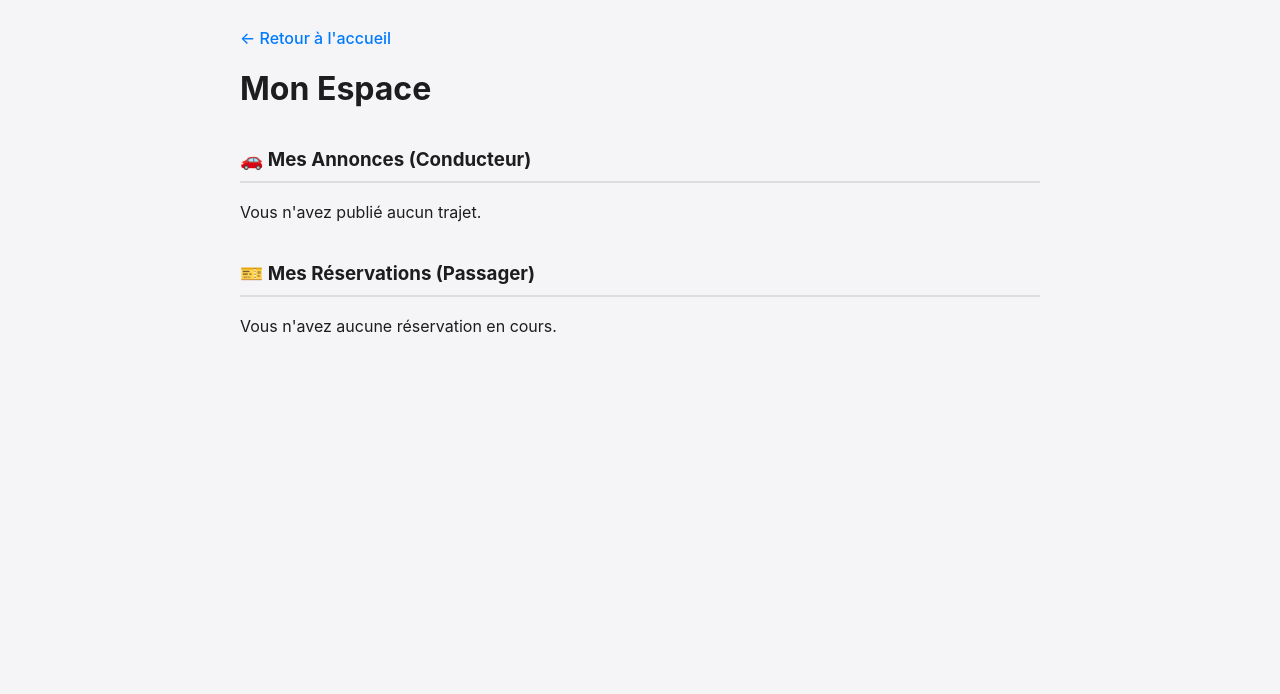
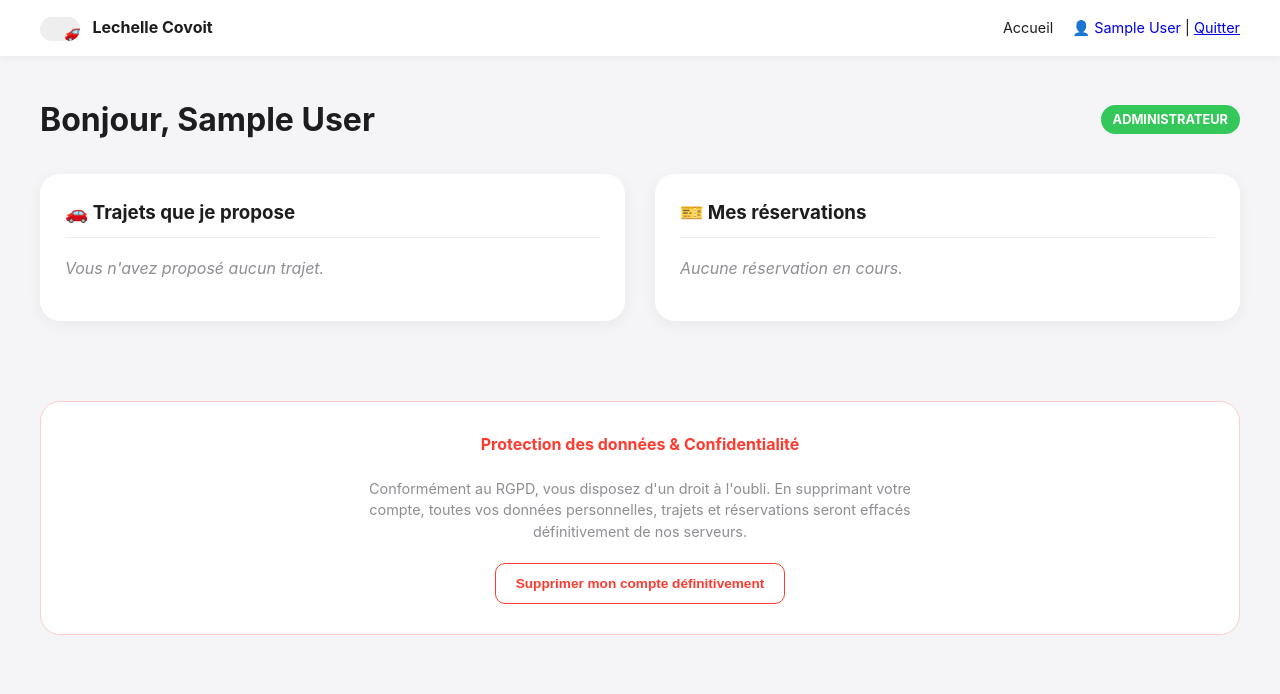
Before and after one commit to rahultankhiwale05/lechcovo, a Flask app: template templates/my_account.html in a window 1280 px wide. Shown: the top 694 px of the page. Run offline with Flask 3, Linux system fonts and the light colour scheme; the template is opened without the code that fills it, so the values that code supplies are empty; the visitor is signed in with stand-in values (Sample User, id 1); some libraries are stand-ins or nearby versions.

Commit message:
updated my account to have account suppresssion

```diff
--- a/templates/my_account.html
+++ b/templates/my_account.html
@@ -1,60 +1,68 @@
-<!DOCTYPE html>
-<html lang="fr">
-<head>
-    <meta charset="UTF-8">
-    <title>Mon Historique - Lechelle Covoit</title>
-    <meta name="viewport" content="width=device-width, initial-scale=1">
-    <style>
-        body { font-family: -apple-system, sans-serif; background: #f5f5f7; padding: 20px; color: #1d1d1f; }
-        .container { max-width: 800px; margin: 0 auto; }
-        .section-title { margin-top: 40px; border-bottom: 2px solid #ddd; padding-bottom: 10px; }
-        .card { background: white; padding: 20px; border-radius: 15px; margin-bottom: 15px; box-shadow: 0 2px 10px rgba(0,0,0,0.05); display: flex; justify-content: space-between; align-items: center; }
-        .archived { opacity: 0.5; background: #fafafa; }
-        .status-badge { font-size: 0.7em; padding: 4px 8px; border-radius: 6px; font-weight: bold; }
-        .status-confirmed { background: #e3f2fd; color: #007aff; }
-        .status-waiting { background: #fff3e0; color: #ef6c00; }
-        .btn-cancel { color: #ff3b30; text-decoration: none; font-weight: 600; font-size: 0.9em; }
-    </style>
-</head>
-<body>
-    <div class="container">
-        <a href="/" style="text-decoration:none; color:#007aff; font-weight:500;">← Retour à l'accueil</a>
-        <h1>Mon Espace</h1>
+{% extends "base.html" %}
+{% block title %}Mon Espace - Lechelle Covoit{% endblock %}
 
-        <h3 class="section-title">🚗 Mes Annonces (Conducteur)</h3>
+{% block content %}
+<div class="container" style="padding-top: 40px; padding-bottom: 60px;">
+    <div style="display: flex; justify-content: space-between; align-items: center; margin-bottom: 30px;">
+        <h1 style="margin: 0;">Bonjour, {{ current_user.name }}</h1>
+        {% if current_user.is_admin %}
+            <span style="background: #34c759; color: white; padding: 5px 12px; border-radius: 20px; font-size: 0.8em; font-weight: bold;">ADMINISTRATEUR</span>
+        {% endif %}
+    </div>
+
+    <div style="display: grid; grid-template-columns: repeat(auto-fit, minmax(350px, 1fr)); gap: 30px;">
+
+        <div style="background: white; padding: 25px; border-radius: 20px; box-shadow: 0 4px 15px rgba(0,0,0,0.05);">
+            <h3 style="margin-top: 0; border-bottom: 1px solid #eee; padding-bottom: 10px;">🚗 Trajets que je propose</h3>
+            {% if driving %}
                 {% for r in driving %}
-        <div class="card {{ '' if r.active else 'archived' }}">
+                <div style="display: flex; justify-content: space-between; align-items: center; padding: 15px 0; border-bottom: 1px dashed #eee;">
                     <div>
                         <strong>{{ r.departure }} ➔ {{ r.destination }}</strong><br>
-                <small>{{ r.date }} | {{ r.seats }} places</small>
+                        <small style="color: var(--gray);">{{ r.date }} à {{ r.time }}</small>
                     </div>
-            {% if not r.active %}<span style="color:#8e8e93; font-weight:bold;">ARCHIVÉ</span>{% endif %}
+                    <a href="/delete/{{ r.id }}" onclick="return confirm('Archiver ce trajet ?')" style="color: var(--red); font-weight: bold; text-decoration: none;">Annuler</a>
                 </div>
+                {% endfor %}
             {% else %}
-            <p>Vous n'avez publié aucun trajet.</p>
-        {% endfor %}
+                <p style="color: var(--gray); font-style: italic;">Vous n'avez proposé aucun trajet.</p>
+            {% endif %}
+        </div>
 
-        <h3 class="section-title">🎫 Mes Réservations (Passager)</h3>
+        <div style="background: white; padding: 25px; border-radius: 20px; box-shadow: 0 4px 15px rgba(0,0,0,0.05);">
+            <h3 style="margin-top: 0; border-bottom: 1px solid #eee; padding-bottom: 10px;">🎫 Mes réservations</h3>
+            {% if joined %}
                 {% for r in joined %}
-        <div class="card {{ '' if r.active else 'archived' }}">
+                <div style="display: flex; justify-content: space-between; align-items: center; padding: 15px 0; border-bottom: 1px dashed #eee;">
                     <div>
                         <strong>{{ r.departure }} ➔ {{ r.destination }}</strong><br>
-                <small>{{ r.date }} | Contact: {{ r.contact }}</small><br>
-                <span class="status-badge {{ 'status-confirmed' if r.status == 'confirmed' else 'status-waiting' }}">
-                    {{ 'CONFIRMÉ' if r.status == 'confirmed' else 'LISTE D\'ATTENTE' }}
+                        <span style="font-size: 0.8em; padding: 2px 6px; border-radius: 4px; font-weight: bold;
+                            background: {{ '#e3f2fd' if r.status == 'confirmed' else '#fff3e0' }};
+                            color: {{ '#007aff' if r.status == 'confirmed' else '#ef6c00' }};">
+                            {{ 'CONFIRMÉ' if r.status == 'confirmed' else 'EN ATTENTE' }}
                         </span>
                     </div>
-            {% if r.active %}
-                <a href="{{ url_for('unreserve', ride_id=r.id) }}"
-                   onclick="return confirm('Annuler votre place ? Cela pourrait profiter à quelqu\'un en liste d\'attente.')"
-                   class="btn-cancel">Annuler</a>
+                    <a href="/unreserve/{{ r.id }}" style="color: var(--gray); font-weight: bold; text-decoration: none;">Se désister</a>
+                </div>
+                {% endfor %}
             {% else %}
-                <span style="color:#8e8e93;">TERMINÉ</span>
+                <p style="color: var(--gray); font-style: italic;">Aucune réservation en cours.</p>
             {% endif %}
         </div>
-        {% else %}
-            <p>Vous n'avez aucune réservation en cours.</p>
-        {% endfor %}
+
     </div>
-</body>
-</html>
+
+    <div style="margin-top: 80px; padding: 30px; background: #fff; border: 1px solid #ffcccc; border-radius: 20px; text-align: center;">
+        <h4 style="color: var(--red); margin-top: 0;">Protection des données & Confidentialité</h4>
+        <p style="color: var(--gray); font-size: 0.9em; max-width: 600px; margin: 0 auto 20px auto;">
+            Conformément au RGPD, vous disposez d'un droit à l'oubli. En supprimant votre compte, toutes vos données personnelles,
+            trajets et réservations seront effacés définitivement de nos serveurs.
+        </p>
+        <form action="/delete-account" method="POST" onsubmit="return confirm('ATTENTION : Cette action supprimera définitivement votre compte et toutes vos données. Continuer ?');">
+            <button type="submit" class="btn" style="background: none; border: 1.5px solid var(--red); color: var(--red); font-size: 0.85em;">
+                Supprimer mon compte définitivement
+            </button>
+        </form>
+    </div>
+</div>
+{% endblock %}
```
Lines whose indentation alone changed are shown as unchanged.
